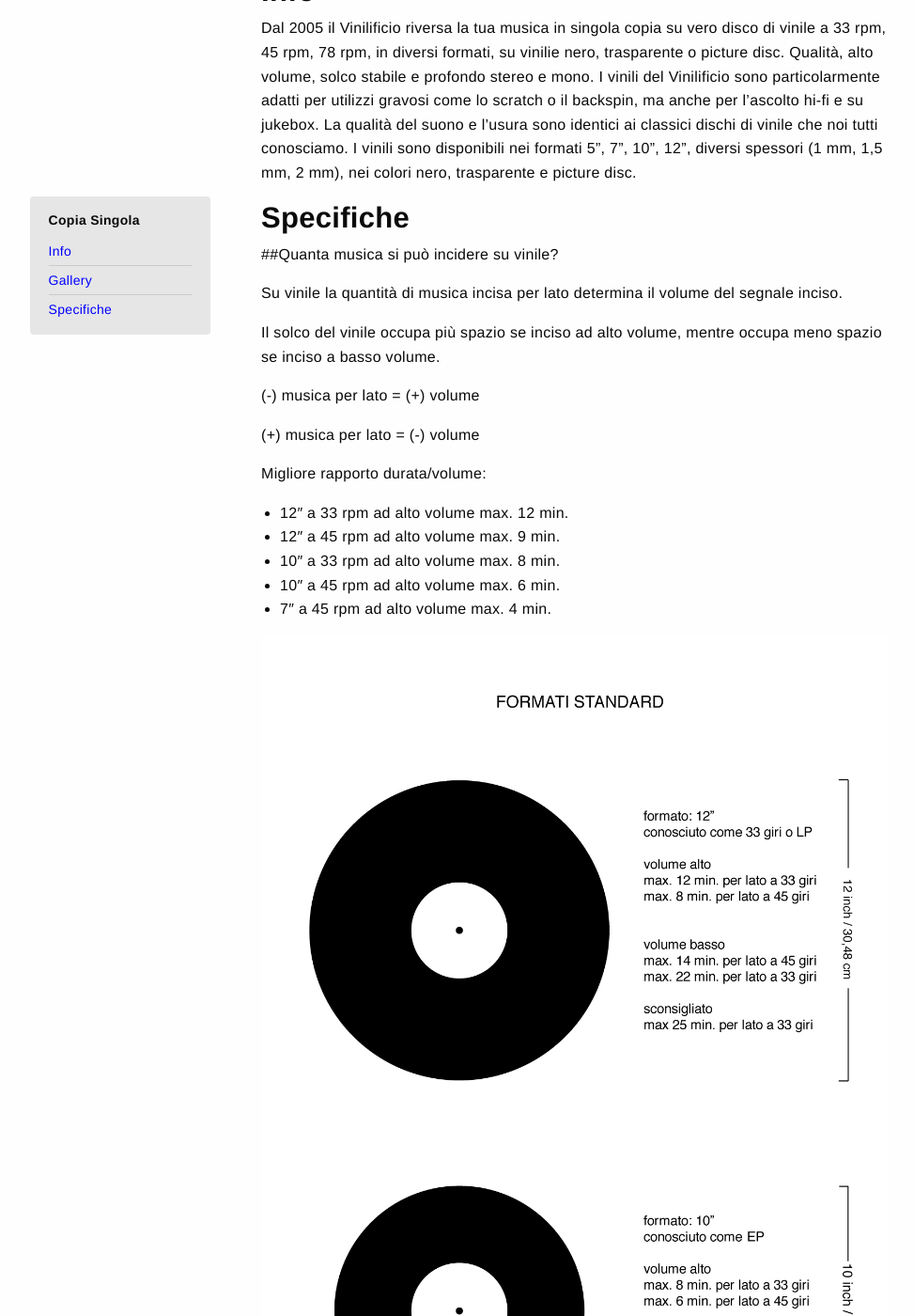
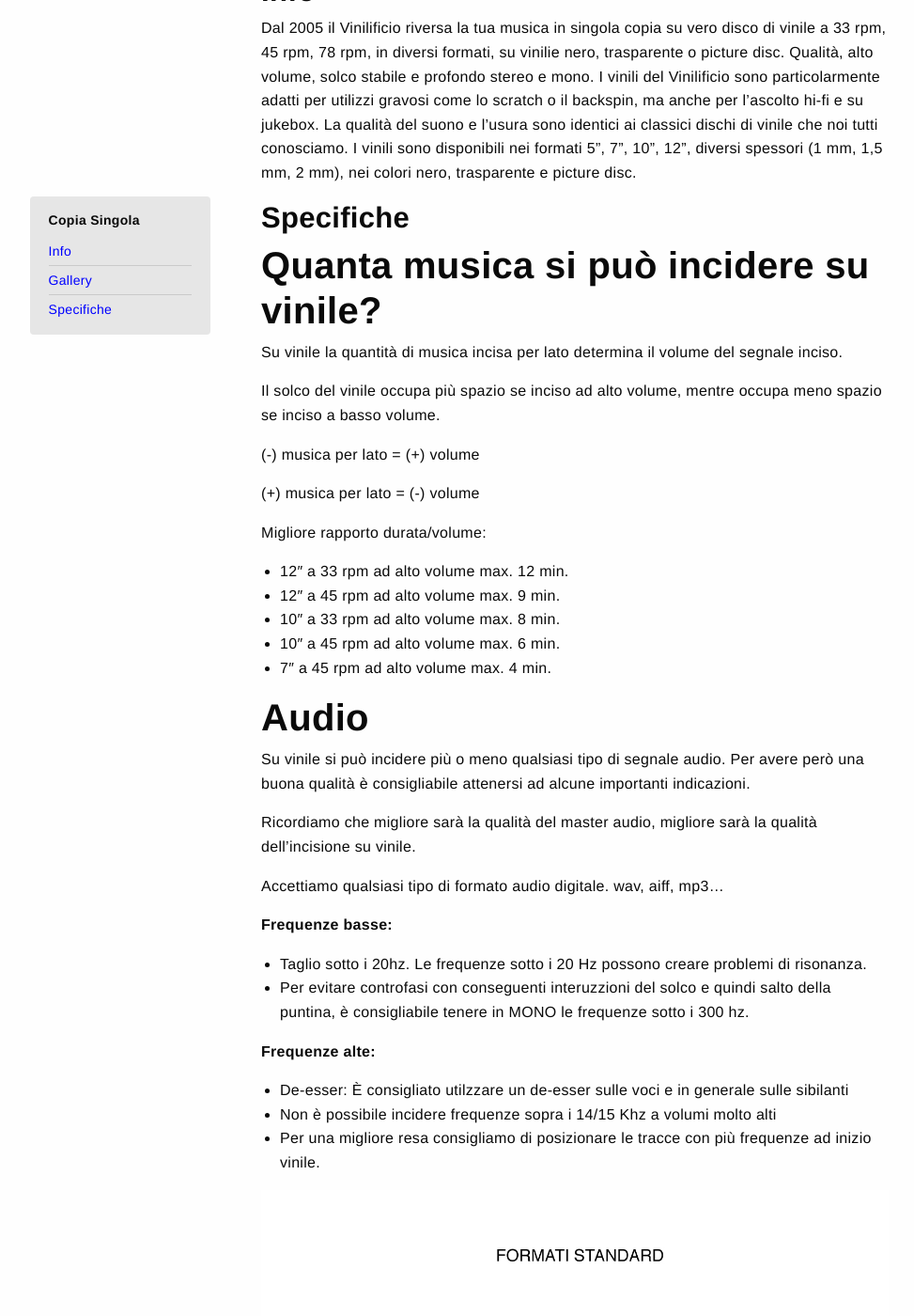
Before and after one commit to Vinilificio/Vinilificio.github.io, a Jekyll site: the page built from _pages/single-copy.md, in a window 1280 px wide and 1400 px high, scrolled down 278 px. Shown: the whole window at 94% size, without its empty margins (28-1001 px from the left). Built offline with Jekyll 4.4.1, drawn with Linux system fonts in a browser that asks for light colours.

Commit message:
Update single-copy.md

```diff
--- a/_pages/single-copy.md
+++ b/_pages/single-copy.md
@@ -21,7 +21,7 @@ I vinili del Vinilificio sono particolarmente adatti per utilizzi gravosi come l
 
 ### Specifiche
 
-##Quanta musica si può incidere su vinile?
+## Quanta musica si può incidere su vinile?
 
 Su vinile la quantità di musica incisa per lato determina il volume del segnale inciso.
 
@@ -38,4 +38,23 @@ Migliore rapporto durata/volume:
 * 10″ a 45 rpm ad alto volume max. 6 min.
 * 7″ a 45 rpm ad alto volume max. 4 min.
 
+## Audio
+Su vinile si può incidere più o meno qualsiasi tipo di segnale audio. Per avere però una buona qualità è consigliabile attenersi ad alcune importanti indicazioni.
+
+Ricordiamo che migliore sarà la qualità del master audio, migliore sarà la qualità dell'incisione su vinile.
+
+Accettiamo qualsiasi tipo di formato audio digitale. wav, aiff, mp3...
+
+**Frequenze basse:**
+
+* Taglio sotto i 20hz. Le frequenze sotto i 20 Hz possono creare problemi di risonanza.
+* Per evitare controfasi con conseguenti interuzzioni del solco e quindi salto della puntina, è consigliabile tenere in MONO le frequenze sotto i 300 hz.
+
+**Frequenze alte:**
+
+* De-esser: È consigliato utilzzare un de-esser sulle voci e in generale sulle sibilanti
+* Non è possibile incidere frequenze sopra i 14/15 Khz a volumi molto alti
+* Per una migliore resa consigliamo di posizionare le tracce con più frequenze ad inizio vinile.
+
+
 ![infographic vinili](/img/infografic-vinili_senza_web.jpg)
```
